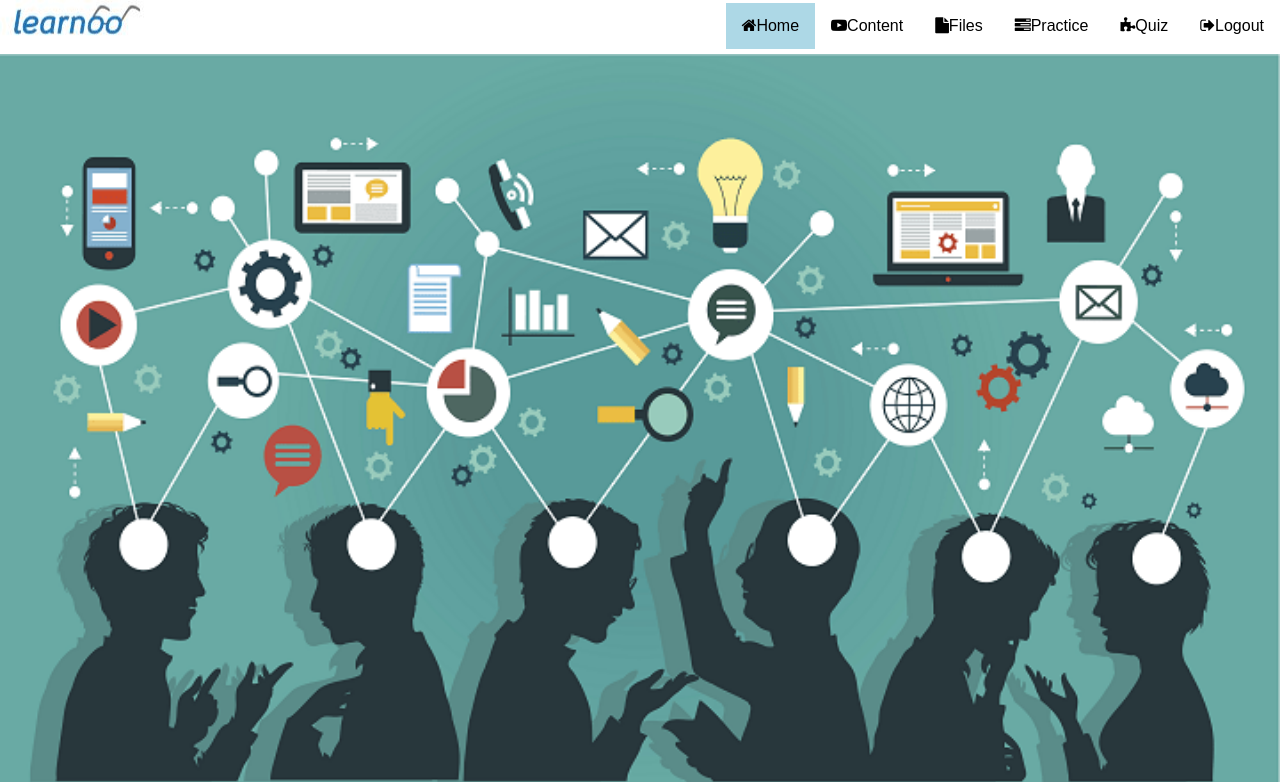
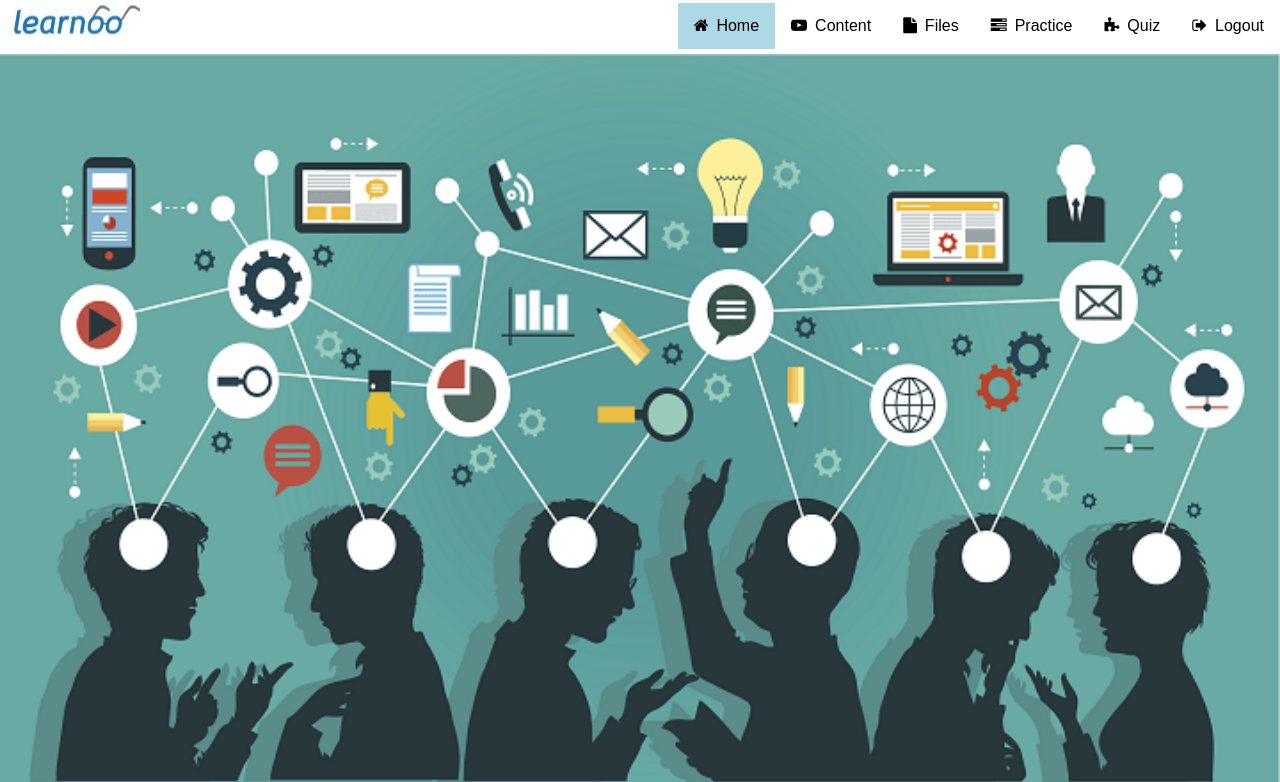
Before and after one commit to Manvisekhri08/Learning-Portal, a Flask app: page /homepage/ in a window 1280 px wide. Shown: the top 782 px of the page. Run offline with Flask 2, Linux system fonts and the light colour scheme.

Commit message:
Update style.css

```diff
--- a/static/css/style.css
+++ b/static/css/style.css
@@ -68,7 +68,9 @@ margin-top:3px;
 margin-bottom:3px;
 }
 
-
+.nav .fa{
+  margin-right: 8px;
+}
 
 .copywrite
 {
```
